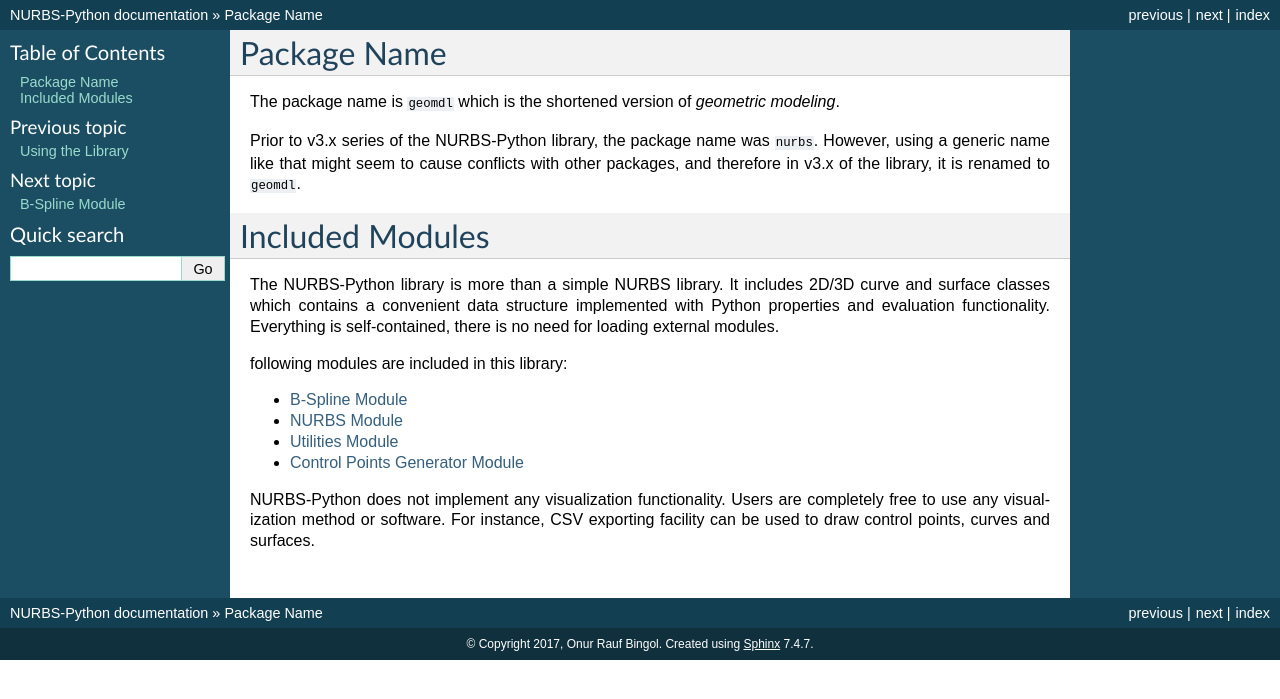
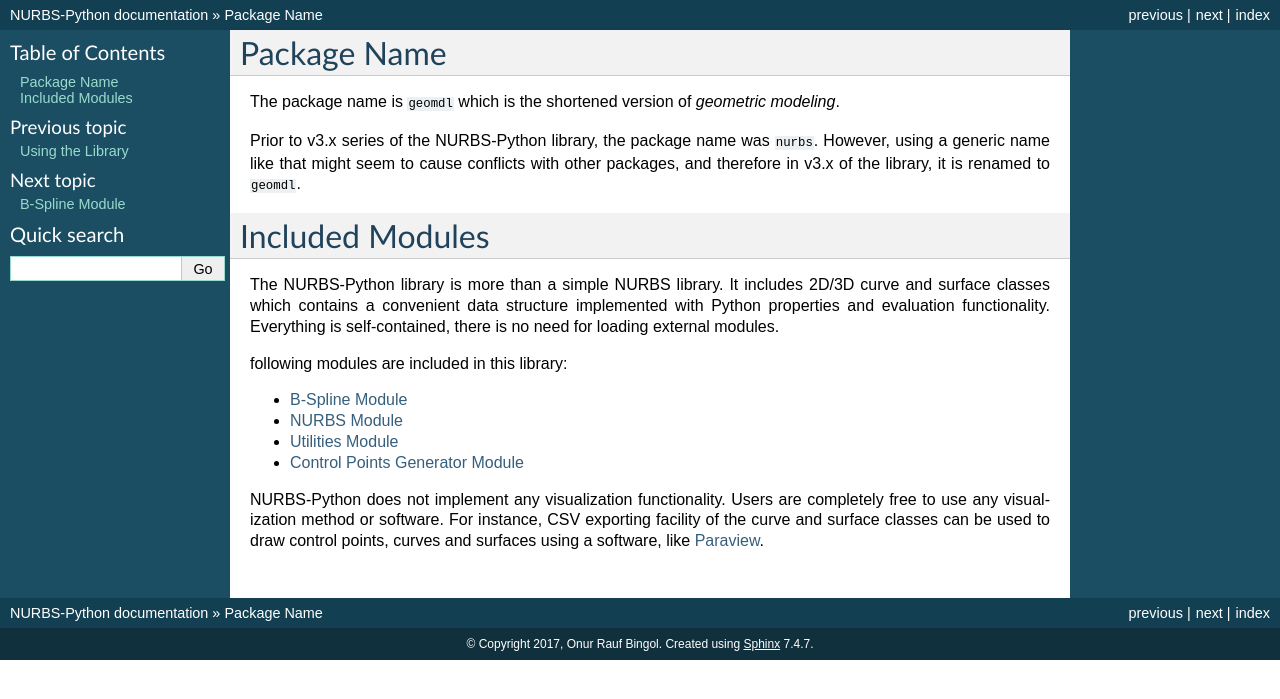
Before and after one commit to orbingol/NURBS-Python, a Sphinx documentation site: the page built from docs/modules.rst, in a window 1280 px wide. Shown: the top 699 px of the page. Built offline with Sphinx 7.4.7, drawn with Linux system fonts in a browser that asks for light colours; formulas are drawn with MathJax 3.

Commit message:
Forgot to add visualization example software in modules doc

```diff
--- a/docs/modules.rst
+++ b/docs/modules.rst
@@ -25,4 +25,7 @@
     module_cpgen
 
 NURBS-Python does not implement any visualization functionality. Users are completely free to use any visualization method
-or software. For instance, CSV exporting facility can be used to draw control points, curves and surfaces.
+or software. For instance, CSV exporting facility of the curve and surface classes can be used to draw control points,
+curves and surfaces using a software, like Paraview_.
+
+.. _Paraview: https://www.paraview.org/
```
